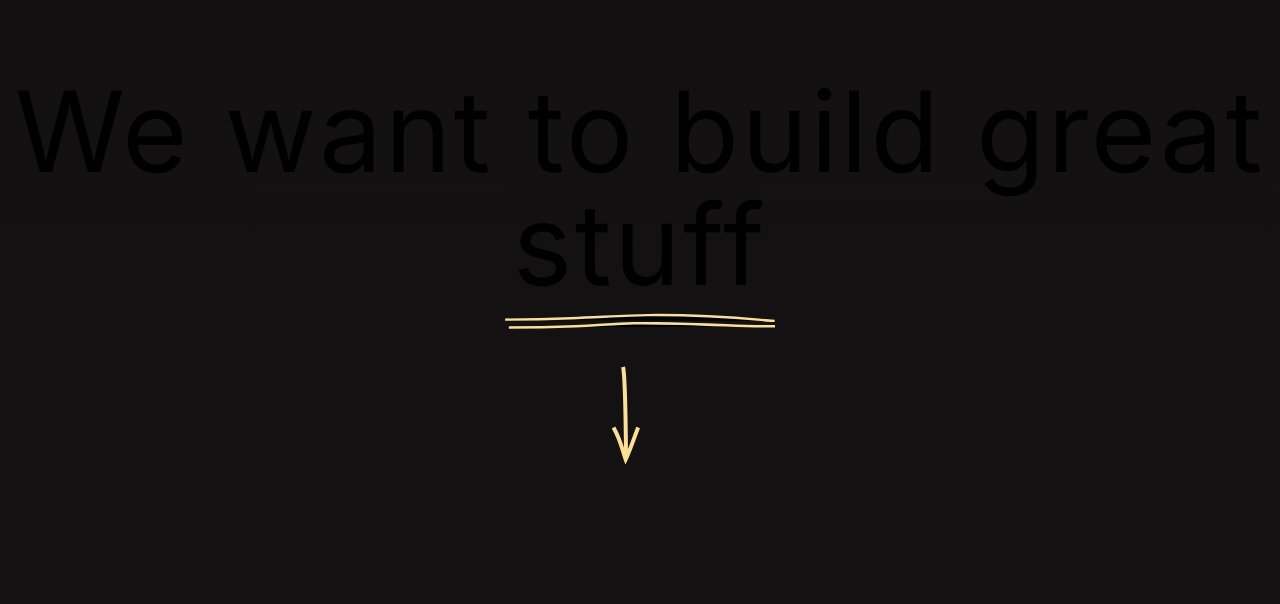
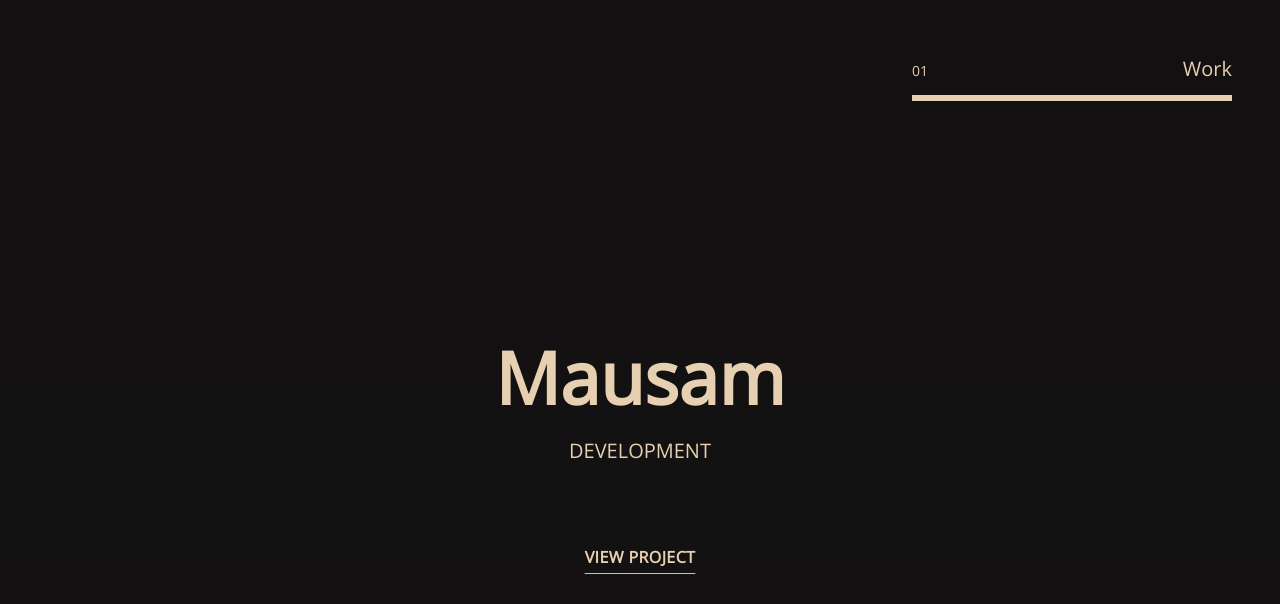
Before and after one commit to lloydlobo/lloydlobo.com, a Next.js app: page / in a window 1280 px wide. Shown: the part 1662-2266 px from the top of the page. Built offline with nearby package versions, Linux system fonts and the light colour scheme.

Commit message:
feat: start work section & 1 project

```diff
--- a/pages/index.tsx
+++ b/pages/index.tsx
@@ -560,6 +560,39 @@ export default function IndexPage() {
           </Section>
         </div>
 
+        <Section>
+          <div className="grid min-h-full w-screen place-items-center place-self-center px-12 py-24 text-secondary sm:py-32">
+            <div className="relative grid w-full">
+              <h2
+                className="mb-60 flex w-[25vw] items-baseline justify-between place-self-end border-b-[6px] border-secondary py-3 text-end text-xl font-normal
+                before:text-sm before:content-['01']
+                "
+              >
+                Work
+              </h2>
+            </div>
+            <div className="grid grid-cols-3 place-items-center gap-12 text-xl">
+              <div className="col-start-2 col-end-3 place-self-center text-center">
+                <div className="grid justify-between space-y-20">
+                  <div className="flex flex-col">
+                    <h2 className="mb-6 text-7xl font-bold">Mausam</h2>
+                    <h3 className="text-xl font-thin uppercase">Development</h3>
+                  </div>
+                  <a
+                    href="#"
+                    className="text-base font-semibold uppercase tracking-wide underline decoration-accent underline-offset-[10px] hover:text-accent"
+                  >
+                    View Project{" "}
+                    <span className="hidden" aria-hidden="true">
+                      &rarr;
+                    </span>
+                  </a>
+                </div>
+              </div>
+            </div>
+          </div>
+        </Section>
+
         <div id="work" className={`min-h-screen w-screen`}>
           <div className="absolute left-1/2">
             <GitLineVar gradientCss={GRADIENT_VAR.violet} />
```
